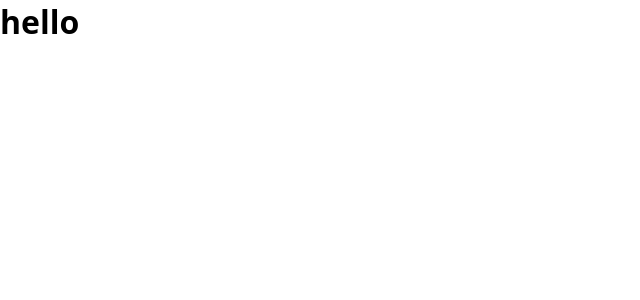
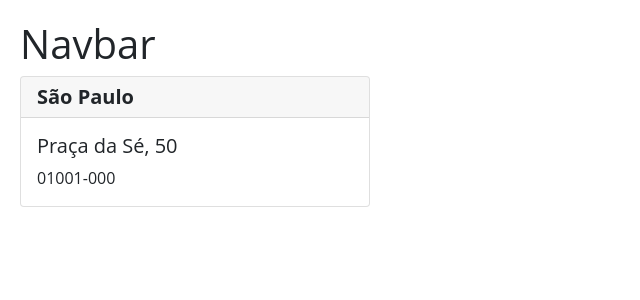
Before and after one commit to Deividwb/ViaCep-ReduxToolKit, a React (Create React App) app: page /cep in a window 1280 px wide. Shown: the top 300 px of the page, without its empty margins (0-640 px from the left). Built offline with nearby package versions, Linux system fonts and the light colour scheme.

Commit message:
Add Mock

```diff
--- a/src/App.js
+++ b/src/App.js
@@ -1,8 +1,13 @@
-
+import NavBar from "./components/NavBar";
+import Router from "./Router";
+import 'bootstrap/dist/css/bootstrap.css';
 
 function App() {
   return (
-   <h1>hello</h1>
+    <>
+    <NavBar/>
+    <Router/>
+    </>
   );
 }
 
--- /dev/null
+++ b/src/Router.js
@@ -0,0 +1,17 @@
+import { BrowserRouter, Route, Routes } from "react-router-dom";
+import Home from './pages/Home';
+import ListCep from "./pages/ListCep";
+
+
+const Router = () => {
+  return (
+    <BrowserRouter>
+      <Routes>
+        <Route path="/" element= {<Home/>} />
+        <Route path="/cep" element= {<ListCep/>} />
+      </Routes>
+    </BrowserRouter>
+  );
+};
+
+export default Router;
--- a/src/components/NavBar/index.js
+++ b/src/components/NavBar/index.js
@@ -1,6 +1,6 @@
 const NavBar = () => {
     return (
-        <h1>ListCep</h1>
+        <h1>Navbar</h1>
     );
 }
 
--- a/src/index.css
+++ b/src/index.css
@@ -4,3 +4,7 @@
   padding: 0;
   margin: 0;
 }
+
+body {
+  padding: 20px;
+}
--- a/src/pages/Home/index.js
+++ b/src/pages/Home/index.js
@@ -0,0 +1,8 @@
+const Home = () => {
+    return (
+      <h1>Home</h1>
+    )
+
+  };
+
+  export default Home;
--- a/src/pages/ListCep/index.js
+++ b/src/pages/ListCep/index.js
@@ -1,7 +1,37 @@
+import "./styles.css";
+
 const ListCep = () => {
-    return (
-        <h1>ListCep</h1>
-    );
-}
+  const cepMock = [
+    {
+      cep: "01001-000",
+      logradouro: "Praça da Sé",
+      complemento: "lado ímpar",
+      bairro: "Sé",
+      localidade: "São Paulo",
+      uf: "SP",
+      ibge: "3550308",
+      gia: "1004",
+      ddd: "11",
+      siafi: "7107",
+      numero: "50",
+    },
+  ];
+
+  return (
+    <div className="card">
+      {cepMock.map((cep) => (
+        <>
+          <h5 className="card-header card-city">{cep.localidade}</h5>
+          <div className="card-body">
+            <h5 className="card-title">{`${cep.logradouro}, ${cep.numero}`}</h5>
+            <p className="card-text">
+              {cep.cep}
+            </p>
+          </div>
+        </>
+      ))}
+    </div>
+  );
+};
 
 export default ListCep;
--- /dev/null
+++ b/src/pages/ListCep/styles.css
@@ -0,0 +1,10 @@
+.card {
+  box-sizing: border-box;
+  max-width: 350px;
+  border-radius: 10px;
+}
+
+.card-city {
+  font-weight: 700;
+
+}
```
Also changed, not shown: src/Routes.js (deleted, +0 -7 lines).
